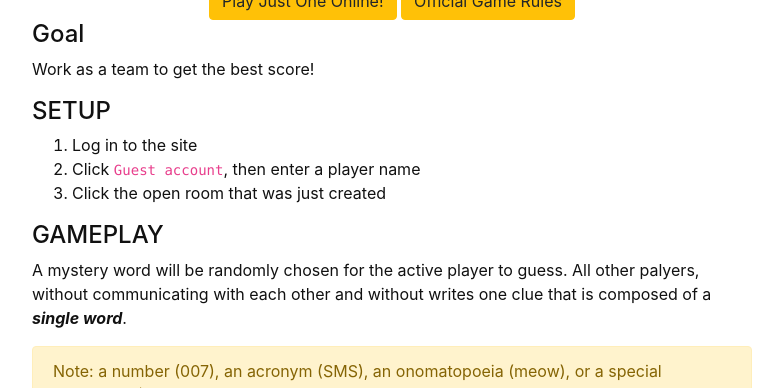
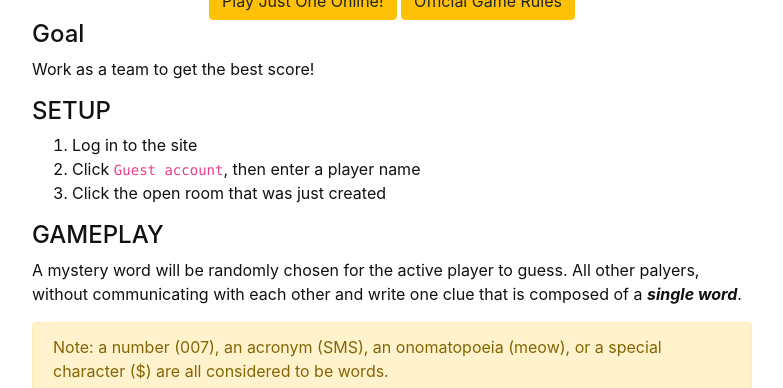
Before and after one commit to hanwendong1/VirtualGaming, a Jekyll site: the page built from content/2-Just-One.md, in a window 1280 px wide and 900 px high, scrolled down 1125 px, cut to the strip 0-388 px from the top of the window. Shown: the whole strip, without its empty margins (248-1031 px from the left). Built offline with Jekyll 4.4.1, drawn with Linux system fonts in a browser that asks for light colours.

Commit message:
Update 2-Just-One.md

```diff
--- a/content/2-Just-One.md
+++ b/content/2-Just-One.md
@@ -77,7 +77,7 @@
 3. Click the open room that was just created
 
 #### GAMEPLAY
-A mystery word will be randomly chosen for the active player to guess. All other palyers, without communicating with each other and without writes one clue that is composed of a ***single word***.
+A mystery word will be randomly chosen for the active player to guess. All other palyers, without communicating with each other and write one clue that is composed of a ***single word***.
 
 {% capture text %}Note: a number (007), an acronym (SMS), an onomatopoeia (meow), or a special character ($) are all considered to be words.
 {% endcapture %} {% include alert.md text=text color="warning" %}
```
